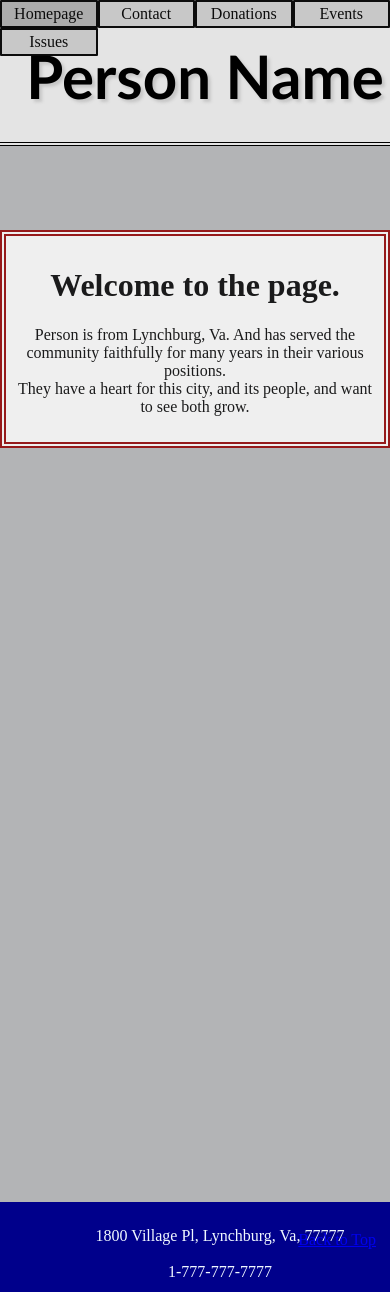
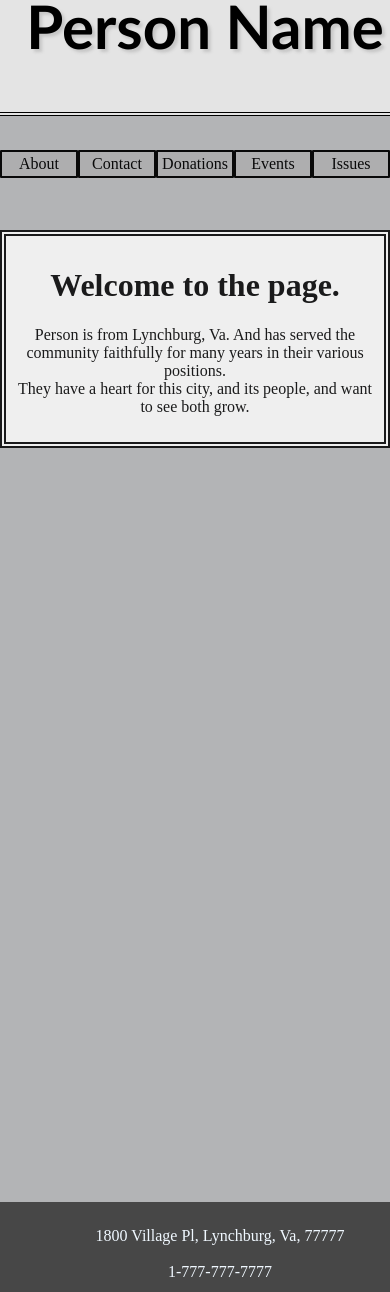
Before and after one commit to ThomastheBuilder/website_template, an Angular app: page /home in a window 390 px wide. Shown: the top 1292 px of the page. Built offline with nearby package versions, Linux system fonts and the light colour scheme.

Commit message:
Changed menu icon hover, removed bottom text back to top, changed color scheme.

```diff
--- a/src/app/contact/contact.component.html
+++ b/src/app/contact/contact.component.html
@@ -24,7 +24,7 @@
         <br>
         <label for="email">Email Address: </label>
         <input type="email" id="email" name="email" /><br>
-        <input type="submit" value="Submit" id="submit" method="post" formaction="https://jkorpela.fi/cgi-bin/echo.cgi">
+    <input type="submit" value="Submit" id="submit" method="post" formaction="">
     </form>
 </div>
 <!-- Social Media Icon Links to go here. -->
--- a/src/app/events/events.component.css
+++ b/src/app/events/events.component.css
@@ -41,8 +41,16 @@ p {
     top: 49px;
     margin: 10px;
     content: auto;
-    border: double burlywood;
-    background-color: antiquewhite;
+    border: double black;
+    background-color: white;
+}
+
+/* Gets uglier the tighter the width, so this removes it entirely on mobile. */
+@media screen and (max-width: 630px) {
+    #identifieragenda {
+        visibility: hidden;
+        display: none;
+    }
 }
 
 /* The actual Google calendar Element. */
--- a/src/app/events/events.component.html
+++ b/src/app/events/events.component.html
@@ -4,4 +4,4 @@
     <!-- Was aligned to right until the margins were turned to 50% to get double-spacing.  -->
     <p>Please check the agenda tab just below to see all upcoming events in chronological order.</p>
 </div>
-    <div id="iframebloc"><iframe src="https://calendar.google.com/calendar/embed?height=600&wkst=1&bgcolor=%23F09300&ctz=America%2FNew_York&showCalendars=1&src=OTNmOGEzOGM3N2VkYjE5MzQ1ZDJjM2QzZTIwN2ExMzU2YmIyYTJmMmQ4NzQ1MWZmNGMwODlmMzU5YjU5NTc2MEBncm91cC5jYWxlbmRhci5nb29nbGUuY29t&src=ZW4udXNhI2hvbGlkYXlAZ3JvdXAudi5jYWxlbmRhci5nb29nbGUuY29t&color=%23D50000&color=%23009688" style="border:solid 1px #777" width="1000" height="600" frameborder="0" scrolling="no"></iframe></div>
+    <div id="iframebloc"><iframe src="https://calendar.google.com/calendar/embed?height=600&wkst=1&bgcolor=%23616161&ctz=America%2FNew_York&src=OTNmOGEzOGM3N2VkYjE5MzQ1ZDJjM2QzZTIwN2ExMzU2YmIyYTJmMmQ4NzQ1MWZmNGMwODlmMzU5YjU5NTc2MEBncm91cC5jYWxlbmRhci5nb29nbGUuY29t&src=ZW4udXNhI2hvbGlkYXlAZ3JvdXAudi5jYWxlbmRhci5nb29nbGUuY29t&color=%23D50000&color=%23009688" style="border:solid 1px #777" width="800" height="600" frameborder="0" scrolling="no"></iframe></div>
--- a/src/app/footer/footer.component.css
+++ b/src/app/footer/footer.component.css
@@ -4,7 +4,7 @@
     bottom: 0;
     margin: 0 auto;
     width: 100%;
-    background-color: darkblue;
+    background-color: rgb(71, 71, 71);
     text-align: center;
     color: aliceblue;
     margin-top: 0px;
--- a/src/app/footer/footer.component.html
+++ b/src/app/footer/footer.component.html
@@ -5,6 +5,6 @@
     <br>
     <p>1-777-777-7777</p>
     <div id="footerright">
-        <p><a href="#top">Back to Top</a></p>
+        <!-- <p><a href="#top">Back to Top</a></p> -->
     </div>
 </div></div></div>
--- a/src/app/header/header.component.css
+++ b/src/app/header/header.component.css
@@ -11,14 +11,14 @@ width: 50%;
 height: auto;
 padding: 10px;
 padding-top: 60px;
-padding-bottom: 30px;
+padding-bottom: 50px;
 text-align: center;
 margin: 0 auto;
 width: 100%;
 text-shadow: 3px 3px 3px rgba(169, 169, 169, 0.486);
 transition: all 1s ease-in-out;
 position: fixed;
-top: -20px;
+top: -70px;
 z-index: 1;
 display: flex;
 flex-direction: column;
@@ -30,7 +30,7 @@ flex-wrap: nowrap;
 h3.titleCard:hover {
     color: blue;
     background-color: white;
-    border-color: black;
+    border-color: blue;
     transition: all 1s ease-in-out;
     text-shadow: 3px 3px 3px black;
 }
@@ -49,13 +49,16 @@ a {
 }
 
 a:hover {
-    background-color: darkgray;
+    border-color: blue;
+    color: blue;
+    background-color: white;
 }
 
 #top :hover {
     color: blue;
     border-color: blue;
     background-color: white;
+    transition: all 2s;
 }
 
 button {
@@ -73,14 +76,15 @@ button :hover {
     display: grid;
     grid-template-columns: 20% 20% 20% 20% 20%;
     z-index: 4;
-    top: 0;
+    top: 56px;
 }
 
 /* For mobile devices with more narrow screens. */
 @media screen and (max-width: 816px) {
     .wrapper {
-        grid-template-columns: 25% 25% 25% 25%;
+        grid-template-columns: 20% 20% 20% 20% 20%;
         align-self: center;
+        top: 150px;
     }
 
     a {word-wrap: break-word;
--- a/src/app/header/header.component.html
+++ b/src/app/header/header.component.html
@@ -3,7 +3,7 @@
 <div id="header">
         <h3 class="titleCard" id="top">Person Name</h3>
         <div class="wrapper">
-        <div><a class="button col-xs-8" routerLink="/home">Homepage</a></div>
+        <div><a class="button col-xs-8" routerLink="/home">About</a></div>
         <div><a class="button col-xs-8" routerLink="/contact">Contact</a></div>
         <div><a class="button col-xs-8" routerLink="/donate">Donations</a></div>
         <div><a class="button col-xs-8" routerLink="/events">Events</a></div>
--- a/src/styles.css
+++ b/src/styles.css
@@ -37,9 +37,15 @@ div.main {
     align-items: center;
     text-align: center;
     border: 6px double;
-    border-color: rgb(145, 0, 0);
+    border-color: rgb(0, 0, 0);
     width: auto;
     margin: auto;
+}
+
+div.main:hover {
+    border-color: blue;
+    color: blue;
+    transition: all 1.1s ease-in-out;
 }
 
 /* Class main. */
```
